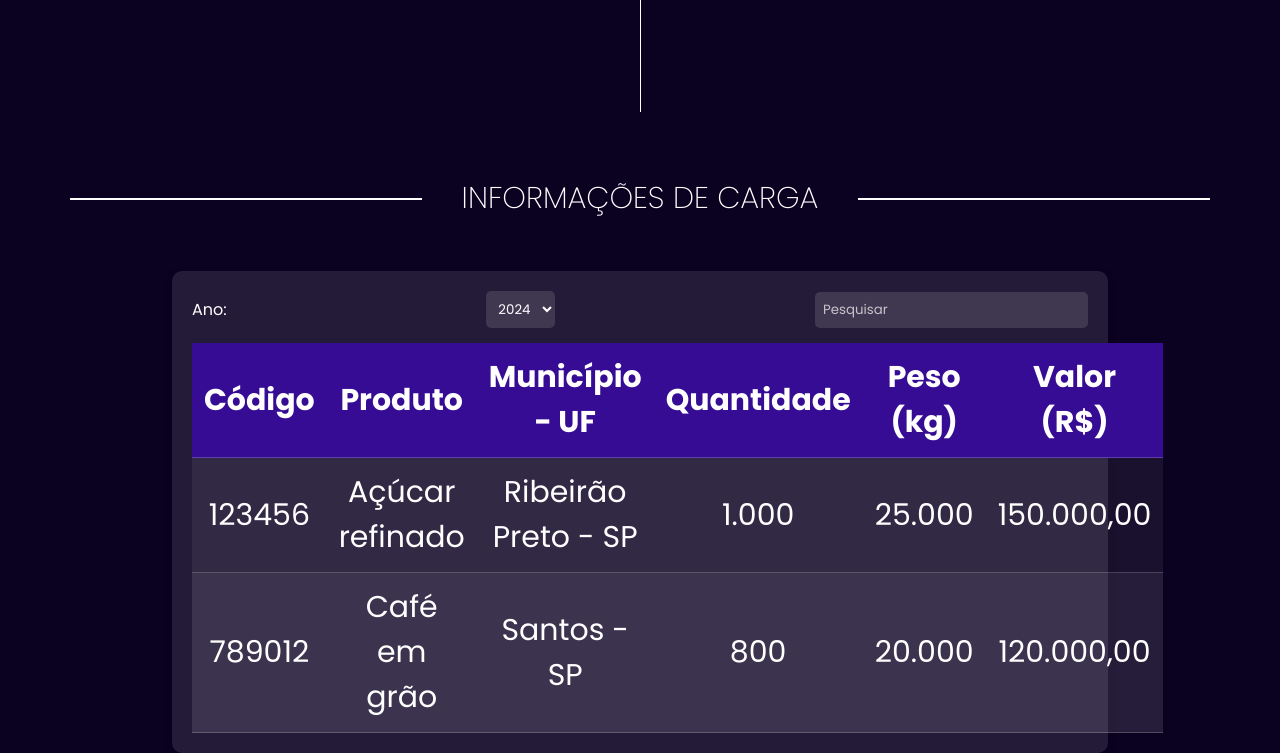
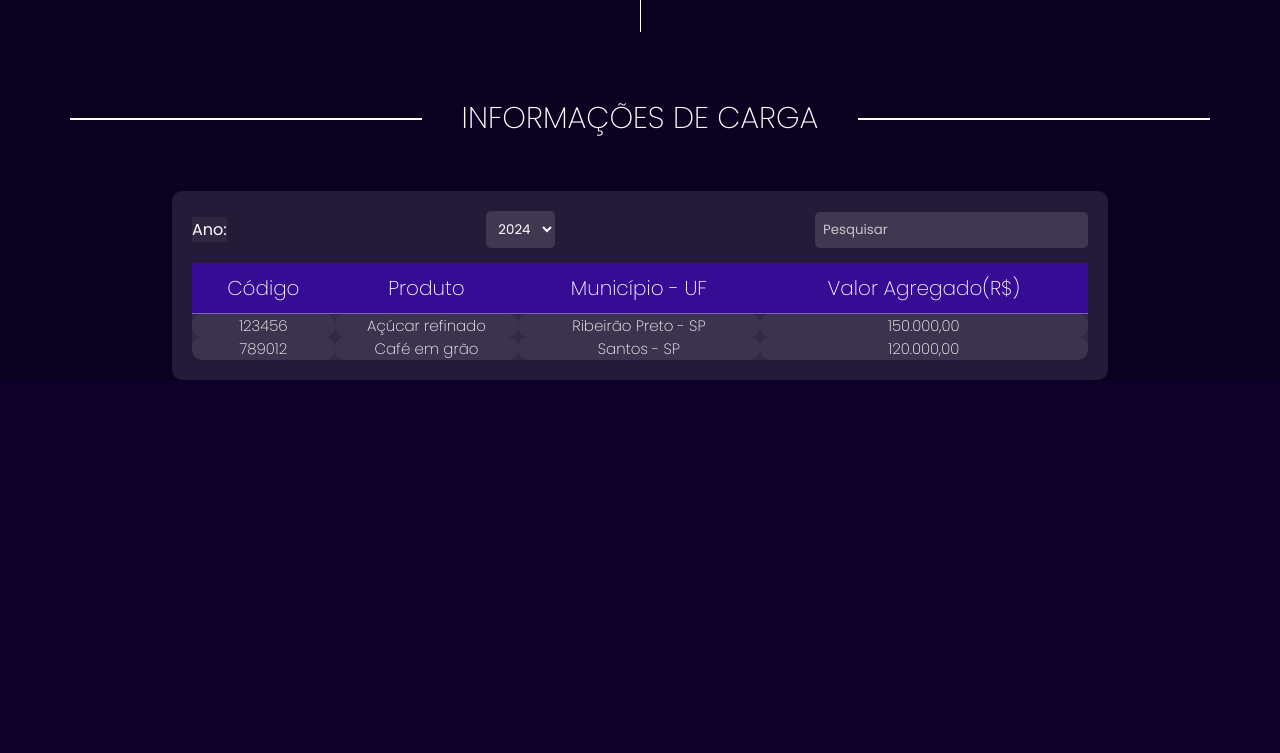
Before and after one commit to Team-Chronos/API-DSM-1SEMESTRE-2025, a Flask app: page / in a window 1280 px wide. Shown: the part 2360-3113 px from the top of the page. After the commit the page ends 2740 px from the top, so only its background shows below. Run offline with Flask 3, Linux system fonts and the light colour scheme; parts of the project's set-up code (start-up, migrations or seed data) failed here and were passed over.

Commit message:
Atualizacao design da tabela

```diff
--- a/static/css/style.css
+++ b/static/css/style.css
@@ -13,15 +13,16 @@ body {
 }
 
 header {
-
+    position: fixed;
+    width: 100%;
     font-family: Poppins;
-
     z-index: 1000;
     display: flex;
     justify-content: space-between;
     align-items: center;
     height: 80px;
-    border-radius: 10px;
+    border-bottom-right-radius: 10px;
+    border-bottom-left-radius: 10px;
     background-color: #0b012175;
     backdrop-filter: blur(10px);
     padding: 0 30px;
@@ -305,17 +306,16 @@ margin-bottom: 150px;
     transition: all 0.4s ease-out;
     margin-bottom: 5%;
 }
-/* Adicione isso ao seu arquivo CSS existente */
 
 .line {
     display: flex;
     align-items: center;
     justify-content: center;
-    margin-bottom: 50px; /* Espaço abaixo da linha */
+    margin-bottom: 50px;
 }
 
 .lineh {
-    width: 350px; /* Reduzi o tamanho das linhas horizontais */
+    width: 350px;
     border: 1px solid;
     margin: 0 20px;
     margin-top: 0px;
@@ -330,7 +330,6 @@ margin-bottom: 150px;
 
 
 .new-container {
-
     align-items: center;
     margin: 40px auto;
     background-color: rgba(255, 255, 255, 0.1);
@@ -342,34 +341,31 @@ margin-bottom: 150px;
 
 .new-table {
     width: 100%;
-    border-collapse: collapse;
     margin-top: 15px;
     background-color: #ffffff10;
+    border-collapse: collapse;
+    border-radius: 10px;
 
 }
 
-.new-table th, .new-table td {
-    padding: 12px;
-
+.new-table th{
+    padding: 10px;
+    border-collapse:collapse;
     text-align: center;
     border-bottom: 1px solid rgba(255, 255, 255, 0.2);
+    font-size: 20px;
+    background-color: #370C94;
+    font-weight: 200;
     color: white;
 }
 
-.new-table th {
-
-    background-color: #370C94;
-    font-weight: bold;
+.new-table td {
+    font-size: 15px;
+    border-radius: 10px;
+    background-color: rgba(255, 255, 255, 0.05);;
+    font-weight: 200;
+    text-align: center;
     color: white;
-}
-
-.new-table tbody tr:nth-child(even) {
-    background-color: rgba(255, 255, 255, 0.05);
-}
-
-.new-table tbody tr:hover {
-    background-color: rgba(255, 255, 255, 0.15);
-    transition: 0.3s;
 }
 
 .dropdown {
@@ -382,15 +378,19 @@ margin-bottom: 150px;
 .dropdown label {
     color: white;
     font-size: 16px;
+    background-color: rgba(255, 255, 255, 0.05);
 }
 
-.dropdown select, .dropdown input {
+.dropdown select, .dropdown input  {
     padding: 8px;
     border-radius: 5px;
     border: none;
     background-color: #ffffff20;
     color: white;
 }
+.dropdown select:active{
+    background-color: #ffffff20;
+}
 
 .dropdown input::placeholder {
     color: rgba(255, 255, 255, 0.7);
--- a/templates/index.html
+++ b/templates/index.html
@@ -86,9 +86,7 @@
                                 <th>Código</th>
                                 <th>Produto</th>
                                 <th>Município - UF</th>
-                                <th>Quantidade</th>
-                                <th>Peso (kg)</th>
-                                <th>Valor (R$)</th>
+                                <th>Valor Agregado(R$)</th>
                             </tr>
                         </thead>
                         <tbody>
@@ -96,16 +94,12 @@
                                 <td>123456</td>
                                 <td>Açúcar refinado</td>
                                 <td>Ribeirão Preto - SP</td>
-                                <td>1.000</td>
-                                <td>25.000</td>
                                 <td>150.000,00</td>
                             </tr>
                             <tr>
                                 <td>789012</td>
                                 <td>Café em grão</td>
                                 <td>Santos - SP</td>
-                                <td>800</td>
-                                <td>20.000</td>
                                 <td>120.000,00</td>
                             </tr>
                         </tbody>
```
